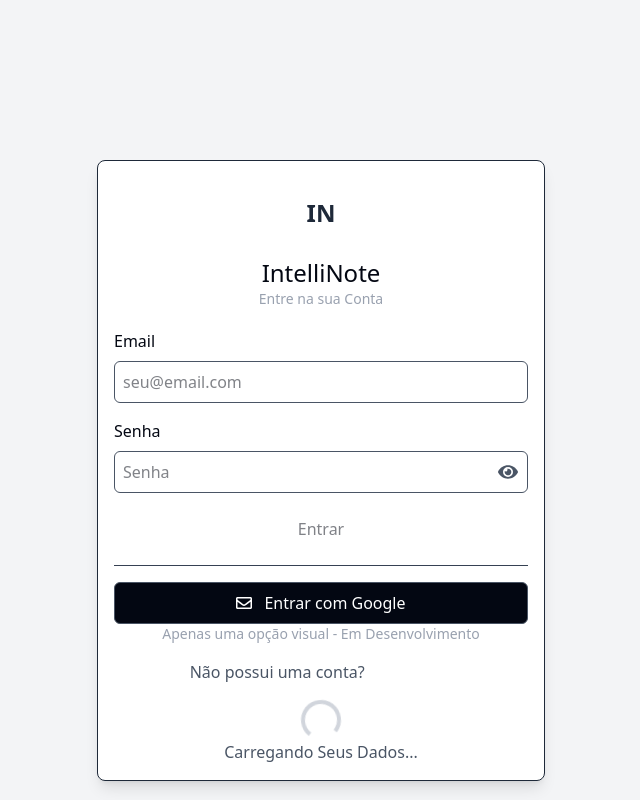
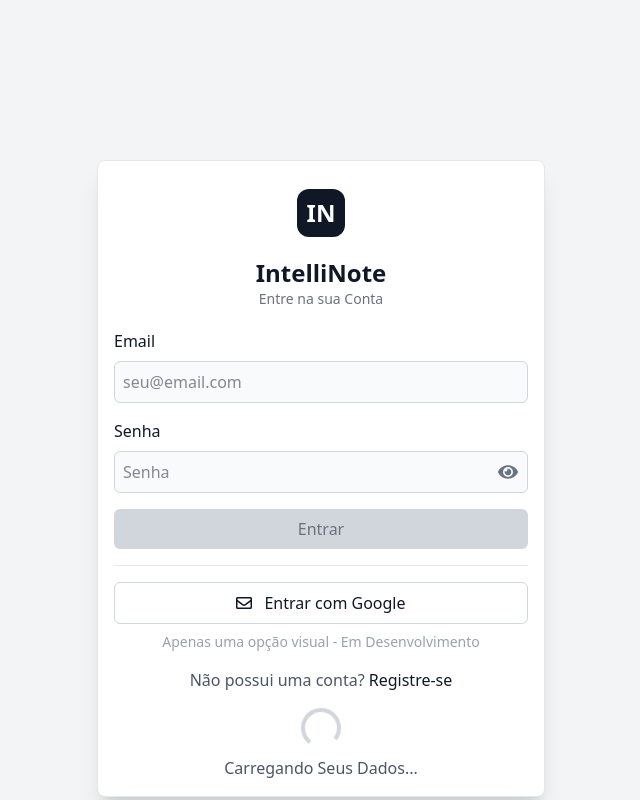
Before and after one commit to MLG-Consultoria/IntelliNote, a React (Vite) app: page / in a window 1280 px wide. Shown: the whole page, without its empty margins (319-959 px from the left). Built offline with nearby package versions, Linux system fonts and the light colour scheme.

Commit message:
Feat: Adicionando Versão Dark e Light mode + Barra de pesquisa funcional

```diff
--- a/src/Components/Footer.tsx
+++ b/src/Components/Footer.tsx
@@ -1,10 +1,10 @@
 import { Link } from "react-router-dom";
 
 export const Footer = () => {
-  const linkClasses = "text-sm text-gray-400 hover:text-white transition-colors cursor-pointer";
+  const linkClasses = "text-sm text-gray-400 hover:text-gray-700 hover:dark:hover:text-gray-500 transition-colors cursor-pointer";
 
   return (
-    <footer className="w-full border-t border-gray-700/50 bg-white dark:bg-[#111113] sm:bottom-0 mt-auto sm:static">
+    <footer className="w-full border-t border-gray-300 dark:border-gray-700/50 bg-white dark:bg-[#111113] sm:bottom-0 mt-auto sm:static">
       <div className="container mx-auto flex max-w-7xl flex-col gap-4 px-4 py-8 md:flex-row md:items-center md:justify-between md:px-6"
       >
 
--- a/src/Routes/Login/PagLogin.tsx
+++ b/src/Routes/Login/PagLogin.tsx
@@ -72,24 +72,21 @@
     };
   }, []);
 
-
-
-
     return (
-      <main className="border border-gray-800 p-4 mt-30 sm:mt-30 lg:mt-40 rounded-lg shadow-lg bg-white dark:bg-gray-950 text-gray-950 dark:text-gray-100 w-fit mx-auto sm:w-full sm:max-w-md">
+      <main className="border border-gray-200 dark:border-gray-800 p-4 mt-30 sm:mt-30 lg:mt-40 rounded-lg shadow-xl bg-white dark:bg-gray-900 text-gray-900 dark:text-gray-100 w-fit mx-auto sm:w-full sm:max-w-md transition-colors duration-300">
         <div className="text-center flex flex-col justify-center items-center mt-3">
 
-          <div className="bg-white text-2xl text-gray-800 w-12 h-12 border border-white rounded-xl flex items-center justify-center font-bold mb-5">
+          <div className="bg-gray-900 text-white dark:bg-white dark:text-gray-900 text-2xl w-12 h-12 border border-transparent rounded-xl flex items-center justify-center font-bold mb-5 transition-colors">
             <p>IN</p>
           </div>
-          <h1 className="text-2xl">
+          <h1 className="text-2xl font-bold">
             IntelliNote
           </h1>
-          <p className="text-gray-400 text-sm">Entre na sua Conta</p>
+          <p className="text-gray-500 dark:text-gray-400 text-sm">Entre na sua Conta</p>
 
           <form onSubmit={handleSubmit} className="flex flex-col mt-5 w-full text-left">
             <div className="w-full flex flex-col">
-              <p className="mb-2">Email</p>
+              <p className="mb-2 font-medium">Email</p>
               <input
                 type="email"
                 id="email"
@@ -97,13 +94,13 @@
                 value={formData.email}
                 onChange={handleChange}
                 placeholder="seu@email.com"
-                className="mb-4 p-2 border border-gray-600 rounded-md focus:outline-none focus:ring-2 focus:ring-white"
+                className="mb-4 p-2 border border-gray-300 dark:border-gray-700 bg-gray-50 dark:bg-gray-950 rounded-md focus:outline-none focus:ring-2 focus:ring-gray-500 dark:focus:ring-white transition-colors"
                 required
               />
               {errors.email && <p className="mt-1 text-sm text-red-500">{errors.email}</p>}
             </div>
             <div className="w-full flex flex-col">
-              <p className="mb-2">Senha</p>
+              <p className="mb-2 font-medium">Senha</p>
               <div className="relative w-full mb-4">
                 <input
                   type={showPassword ? 'text' : 'password'}
@@ -112,14 +109,14 @@
                   name="senha"
                   value={formData.senha}
                   onChange={handleChange}
-                  className="w-full p-2 pr-10 border border-gray-600 rounded-md focus:outline-none focus:ring-2 focus:ring-white"
+                  className="w-full p-2 pr-10 border border-gray-300 dark:border-gray-700 bg-gray-50 dark:bg-gray-950 rounded-md focus:outline-none focus:ring-2 focus:ring-gray-500 dark:focus:ring-white transition-colors"
                   required
                 />
 
                 <button
                   type="button"
                   onClick={() => setShowPassword(!showPassword)}
-                  className="absolute inset-y-0 right-0 flex items-center justify-center h-full w-10 text-gray-600 hover:text-white"
+                  className="absolute inset-y-0 right-0 flex items-center justify-center h-full w-10 text-gray-500 dark:text-gray-400 hover:text-gray-900 dark:hover:text-white"
                   aria-label="Mostrar/esconder senha"
                 >
                   {showPassword ?
@@ -131,7 +128,7 @@
             </div>
 
             {authError && (
-              <div className="mb-4 p-3 text-red-800 bg-red-200 border border-red-300 rounded-lg">
+              <div className="mb-4 p-3 text-red-800 bg-red-100 dark:bg-red-900/30 border border-red-200 dark:border-red-800 rounded-lg">
                 {authError}
               </div>
             )}
@@ -139,26 +136,28 @@
             <button
               type="submit"
               disabled={!isValid}
-              className={`bg-white text-gray-950 p-2 rounded-md hover:bg-gray-300 transition-colors"
-              ${!isValid ? 'opacity-50 cursor-not-allowed hover:scale-100' : 'hover:bg-gray-400 transition-transform hover:scale-98 cursor-pointer'}`}
+              className={`p-2 rounded-md transition-all font-medium
+              ${!isValid
+                ? 'bg-gray-300 text-gray-500 cursor-not-allowed dark:bg-gray-800 dark:text-gray-600'
+                : 'bg-gray-900 text-white hover:bg-gray-800 dark:bg-white dark:text-gray-900 dark:hover:bg-gray-200 cursor-pointer hover:scale-[0.98]'}`}
             >
               Entrar
             </button>
           </form>
-          <hr className="mt-4 border-gray-700 w-full" />
+          <hr className="mt-4 border-gray-200 dark:border-gray-700 w-full" />
           <button
-            className="mt-4 border border-gray-600 bg-gray-950 text-white p-2 rounded-md hover:bg-gray-700 transition-colors w-full flex items-center justify-center gap-3 cursor-pointer"
+            className="mt-4 border border-gray-300 dark:border-gray-600 bg-white text-gray-900 dark:bg-gray-950 dark:text-white p-2 rounded-md hover:bg-gray-50 dark:hover:bg-gray-800 transition-colors w-full flex items-center justify-center gap-3 cursor-pointer"
           >
             <FaRegEnvelope  />
             Entrar com Google
           </button>
-          <p className="text-sm text-gray-400">Apenas uma opção visual - Em Desenvolvimento</p>
+          <p className="text-sm text-gray-400 mt-2">Apenas uma opção visual - Em Desenvolvimento</p>
           <div className="mt-4">
-            <p className="text-gray-600">Não possui uma conta? <a href="/Registro" className="text-white hover:underline">Registre-se</a></p>
+            <p className="text-gray-600 dark:text-gray-400">Não possui uma conta? <a href="/Registro" className="text-gray-900 dark:text-white font-medium hover:underline">Registre-se</a></p>
           </div>
-          <div className="mt-4 justify-center flex flex-col items-center text-gray-600">
+          <div className="mt-4 justify-center flex flex-col items-center text-gray-600 dark:text-gray-400">
             <LoadingCircle />
-            <p>Carregando Seus Dados...</p>
+            <p className="mt-2">Carregando Seus Dados...</p>
           </div>
         </div>
       </main>
--- a/src/Routes/Outros/Faq.tsx
+++ b/src/Routes/Outros/Faq.tsx
@@ -12,12 +12,12 @@
   return (
     <div className="border-b border-neutral-700 w-full">
       <button
-        className="flex justify-between items-center w-full text-left py-5 font-semibold text-neutral-100 hover:text-neutral-300 focus:outline-none"
+        className="flex justify-between items-center w-full text-left py-5 font-semibold text-gray-900 dark:text-gray-100 hover:text-neutral-700 dark:hover:text-neutral-300 focus:outline-none cursor-pointer"
         onClick={onClick}
       >
-        <span className="text-lg">{pergunta}</span>
+        <span className="text-lg hover:underline">{pergunta}</span>
 
-        <span className={`transform transition-transform duration-300 text-neutral-400 ${isOpen ? 'rotate-180' : 'rotate-0'}`}>
+        <span className={`transform transition-transform duration-300 hover:unde text-neutral-400 ${isOpen ? 'rotate-180' : 'rotate-0'}`}>
           ▼
         </span>
       </button>
@@ -39,7 +39,7 @@
   };
 
   return (
-    <main className="container py-8 text-white flex flex-col justify-center items-center min-w-screen w-full px-4">
+    <main className="container py-8 text-gray-900 dark:text-gray-100 flex flex-col justify-center items-center min-w-screen w-full px-4">
       <div className="mx-auto max-w-3xl">
 
         <h1 className="mb-2 text-3xl font-bold">Perguntas Frequentes</h1>
```
Also changed, not shown: src/Components/Header.tsx (+14 -13 lines), src/Routes/Login/RegistrarUser.tsx (+22 -21 lines), src/Routes/Outros/Contato.tsx (+5 -6 lines).
